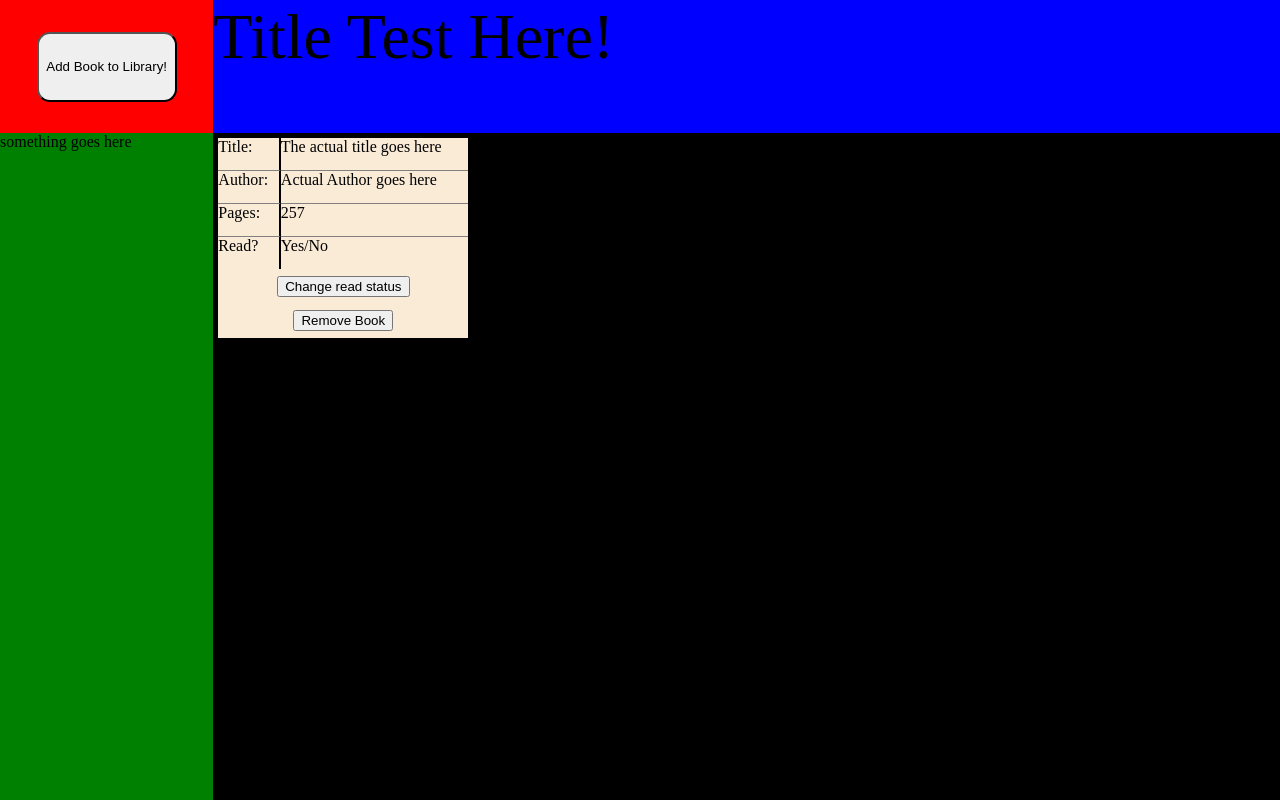
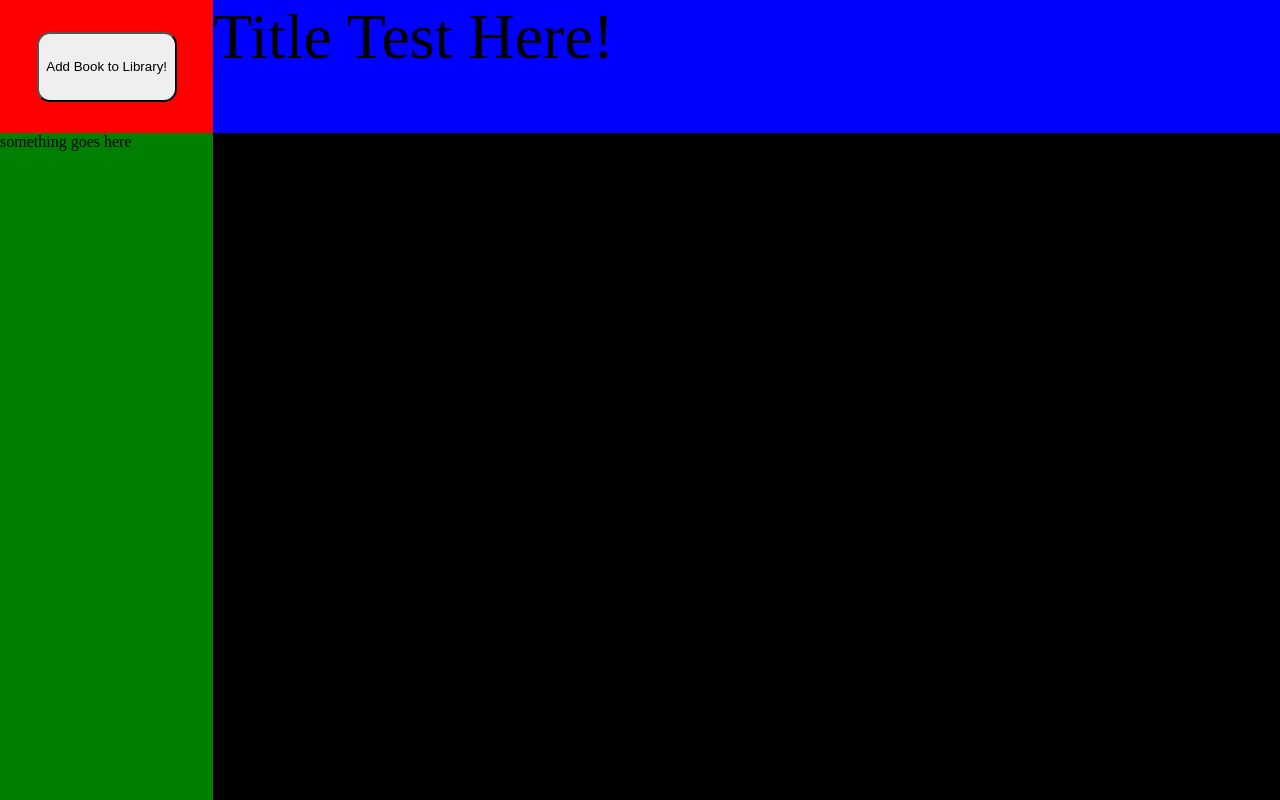
Before and after one commit to leadgfl13/library, a plain HTML site: page index.html in a window 1280 px wide. Drawn offline with Linux system fonts and the light colour scheme.

Commit message:
Removed dummy card content

```diff
--- a/index.html
+++ b/index.html
@@ -21,22 +21,6 @@
             something goes here
         </div>
         <div class="middlearea" id = cardarea>
-            <div class="bookcard" id = bookcard>
-                <div class="titlelabel" id = 'titlelabel'>Title:</div>
-                <div class="title" id = 'realtitle'>The actual title goes here</div>
-                <div class="authorlabel" id = 'authorlabel'>Author:</div>
-                <div class="author" id = 'realauthor'>Actual Author goes here</div>
-                <div class="pageslabel" id = 'pageslabel'>Pages:</div>
-                <div class="pages" id = 'realpages'>257</div>
-                <div class="readlabel" id = readlabel>Read?</div>
-                <div class="read" id = 'realread'>Yes/No</div>
-                <div class="changelabel" id = 'changelabel'>
-                    <button>Change read status</button>
-                </div>
-                <div class="remove" id = 'remove'>
-                    <button>Remove Book</button>
-                </div>
-            </div>
 
 
         </div>
@@ -182,7 +166,7 @@ function clearData(){
 //For Books in Library:
 //Make a card. set card title to book.title, author to book.author, etc.
 
-function makeCard(){
+function makeCard(Book){
     cardarea = document.getElementById('cardarea')
     card = document.createElement('div')
     card.setAttribute('id', 'bookcard')
@@ -203,7 +187,7 @@ function makeCard(){
     realauthor.setAttribute('id', 'realauthor')
     realauthor.innerHTML='Placeholder'
     card.appendChild(realauthor)
-    pagesllabel = document.createElement('div')
+    pageslabel = document.createElement('div')
     pageslabel.setAttribute('id', 'pageslabel')
     card.appendChild(pageslabel)
     realpages = document.createElement('div')
@@ -229,10 +213,10 @@ function makeCard(){
     removebuttonactual = document.createElement('button')
     removebuttonactual.innerHTML= "remove"
     removebutton.appendChild(removebuttonactual)
+}
 
-}
-// function does not work currently
-myLibrary.forEach.makeCard()
+//looping function
+
 
 
 </script>
--- a/style.css
+++ b/style.css
@@ -41,6 +41,14 @@ body{margin:0px;
 .heads{
     font-size:64px;
 }
+
+
+#submitbook{
+    height:70px;
+    width:140px;
+    border-radius:13px;
+}
+
 #bookcard{
     display:grid;
     grid-template-columns:1fr 3fr;
@@ -51,22 +59,13 @@ body{margin:0px;
     margin:5px;
 
 }
-
-#submitbook{
-    height:70px;
-    width:140px;
-    border-radius:13px;
-}
-
 #titlelabel{
     grid-area:1/1/2/2;
     border-right:2px solid black;
     border-bottom:1px solid gray;
-
-
 }
 
-.title{
+#title{
     grid-area:1/2/2/3;
     border-bottom:1px solid gray;
 }
@@ -84,11 +83,6 @@ body{margin:0px;
     border-bottom:1px solid gray;
 }
 
-.author{
-    grid-area:2/2/3/3;
-    border-bottom:1px solid gray;
-
-}
 
 #realauthor{
     grid-area:2/2/3/3;
@@ -103,11 +97,6 @@ body{margin:0px;
 
 }
 
-.pages{
-    grid-area:3/2/4/3;
-    border-bottom:1px solid gray;
-
-}
 #realpages{
     grid-area:3/2/4/3;
     border-bottom:1px solid gray;
```
